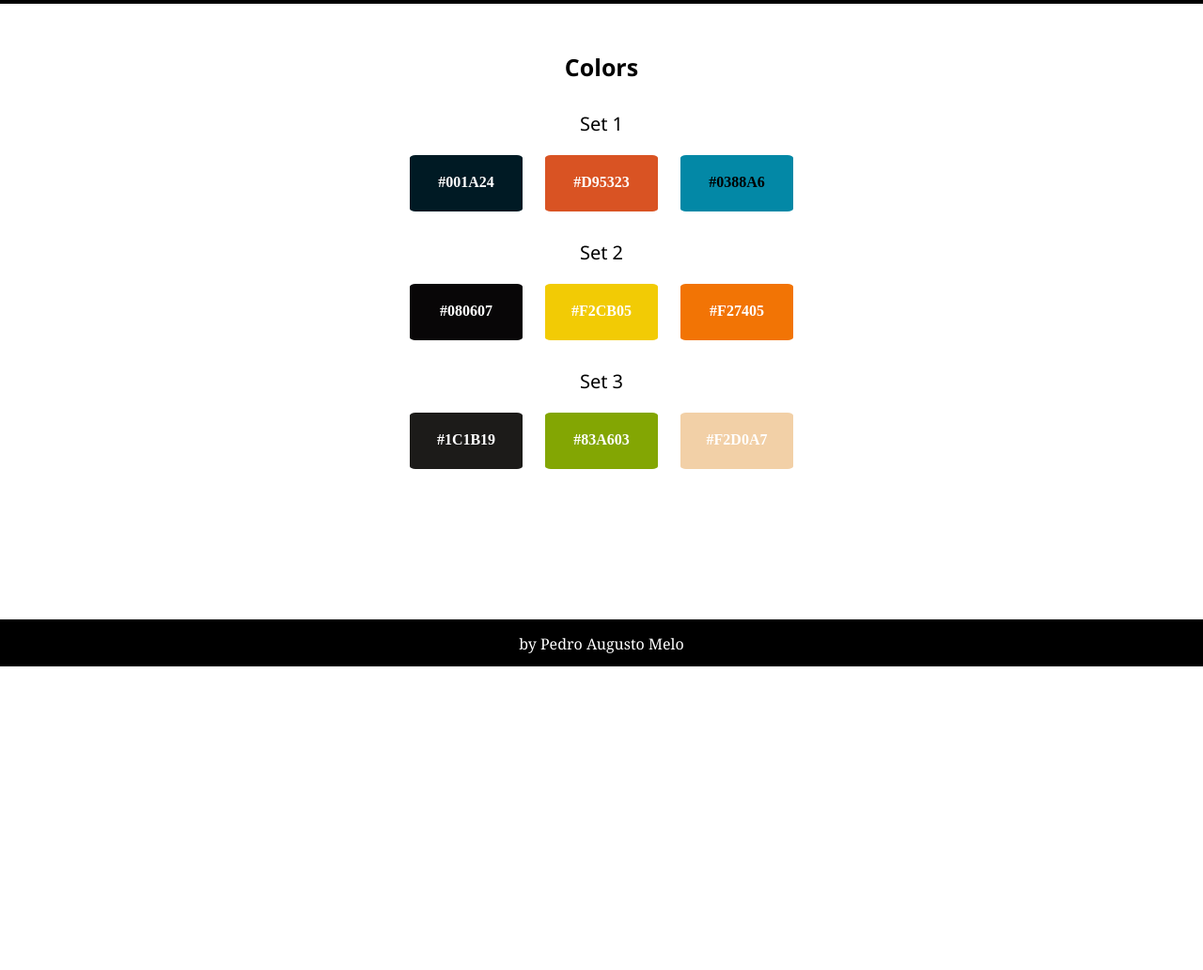
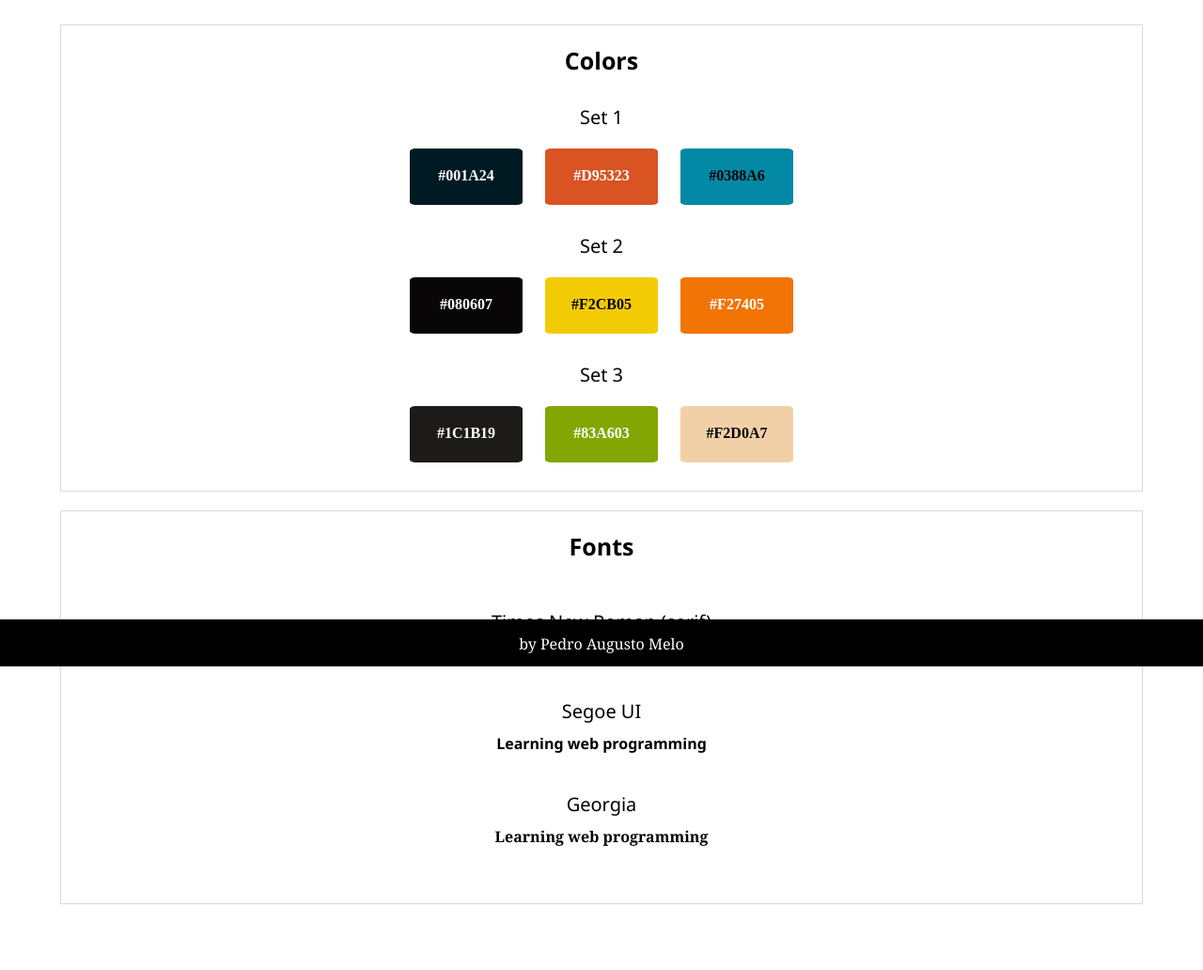
Before and after one commit to pedroaugusto-melo/design-system, a plain HTML site: page index.html in a window 1280 px wide. Shown: the part 91-1123 px from the top of the page at 94% size. Before the commit the page ends 800 px from the top, so only its background shows below. Drawn offline with Linux system fonts and the light colour scheme.

Commit message:
Fonts added

```diff
--- a/index.html
+++ b/index.html
@@ -60,6 +60,26 @@
 
         </section>
 
+        <section class="fonts">
+            <h2>Fonts</h2>
+
+            <div class="font-1">
+                <h3>Times New Roman (serif)</h3>
+                <p>Learning web programming</p>
+            </div>
+
+            <div class="font-2">
+                <h3>Segoe UI</h3>
+                <p>Learning web programming</p>
+            </div>
+
+            <div class="font-3">
+                <h3>Georgia</h3>
+                <p>Learning web programming</p>
+            </div>
+
+        </section>
+
         <footer>
             <p>by Pedro Augusto Melo</p>
         </footer>
--- a/style.css
+++ b/style.css
@@ -9,17 +9,21 @@ header{
     width: 100%;
     padding: 20px;
     background-color: black;
-    font-family: Georgia, 'Times New Roman', Times, serif;
+    font-family: 'Times New Roman', Times, serif;
     color: white;
     font-size: 20px;
+    position: relative;
+    margin-bottom: 80px;
 }
 
 section {
-    /*border: 1px solid #D9D9D9;*/
-    margin: 30px auto;
+    border: 1px solid #D9D9D9;
+    margin: 20px auto;
     padding: 20px;
     width: 90%;
     text-align: center;
+    position: relative;
+    bottom: 50px;
 }
 
 section h3, h2 {
@@ -47,10 +51,6 @@ section div {
     margin-top: 20px;
 }
 
-/*.style1 {
-    border: 1px solid #D9D9D9;
-}*/
-
 .colors div{
     border-radius: 5%;
 }
@@ -77,10 +77,6 @@ section div {
     color: black;
 }
 
-/*.style2 {
-    border: 1px solid #D9D9D9;
-}*/
-
 .style2 div{
     display: inline-block;
     width: 120px;
@@ -95,17 +91,13 @@ section div {
 
 .color2-2 {
     background-color: #F2CB05;
-    color: white;
+    color: black;
 }
 
 .color2-3 {
     background-color: #F27405;
     color: white;
 }
-
-/*.style3 {
-    border: 1px solid #D9D9D9;
-}*/
 
 .style3 div{
     display: inline-block;
@@ -126,14 +118,34 @@ section div {
 
 .color3-3 {
     background-color: #F2D0A7;
-    color: white;
+    color: black;
+}
+
+.fonts p{
+    padding: 0;
+}
+
+.fonts div{
+    margin: 40px;
+}
+
+.font-1 p {
+    font-family: 'Times New Roman', Times, serif;
+}
+
+.font-2 p {
+    font-family: 'Segoe UI', Tahoma, Geneva, Verdana, sans-serif;
+}
+
+.font-3 p {
+    font-family: Georgia, 'Times New Roman', Times, serif;
 }
 
 footer {
     background-color: black;
     color: white;
     text-align: center;
-    position: absolute;
+    position: fixed;
     bottom: 0;
     width: 100%;
     height: 50px;
```
